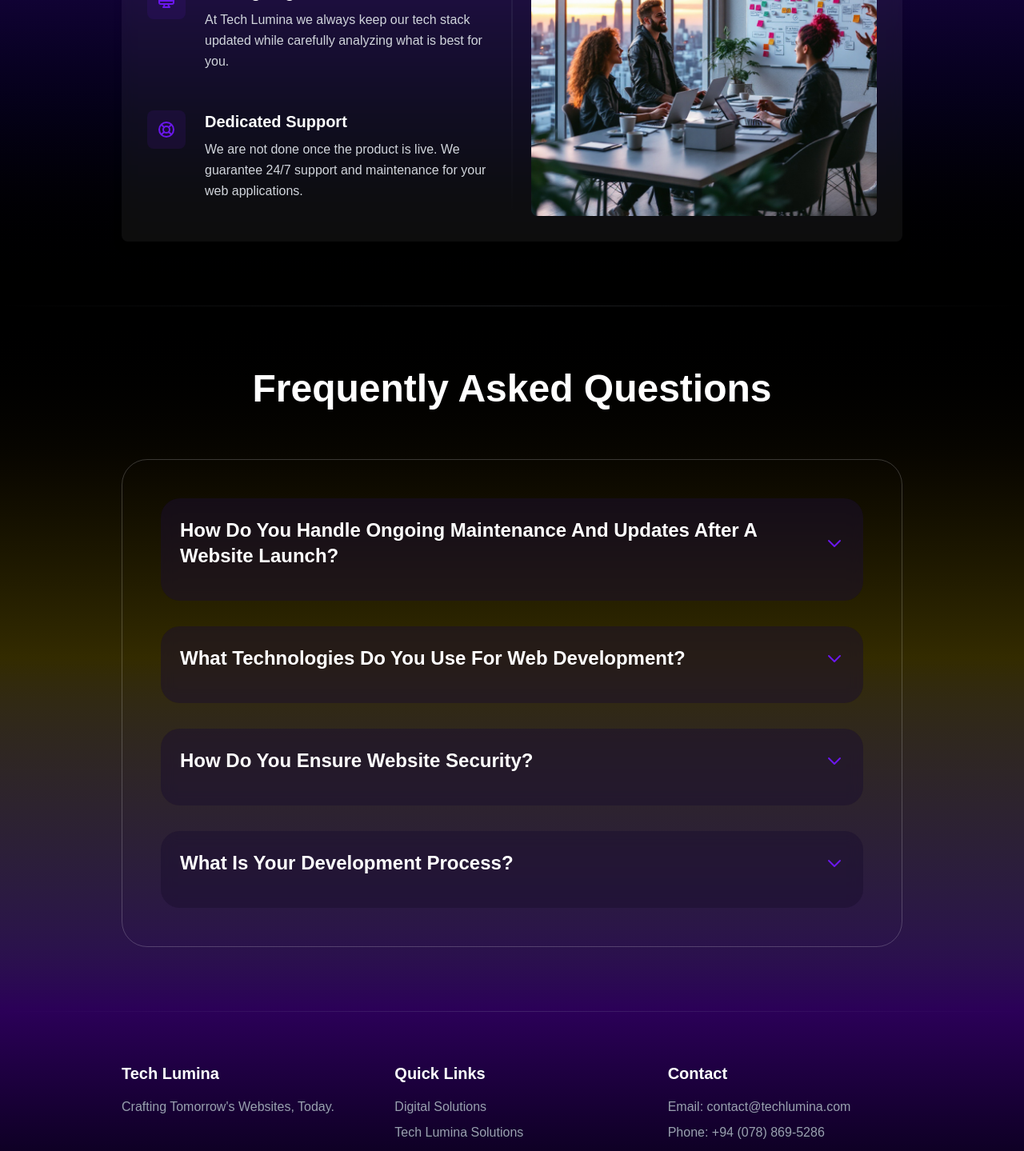
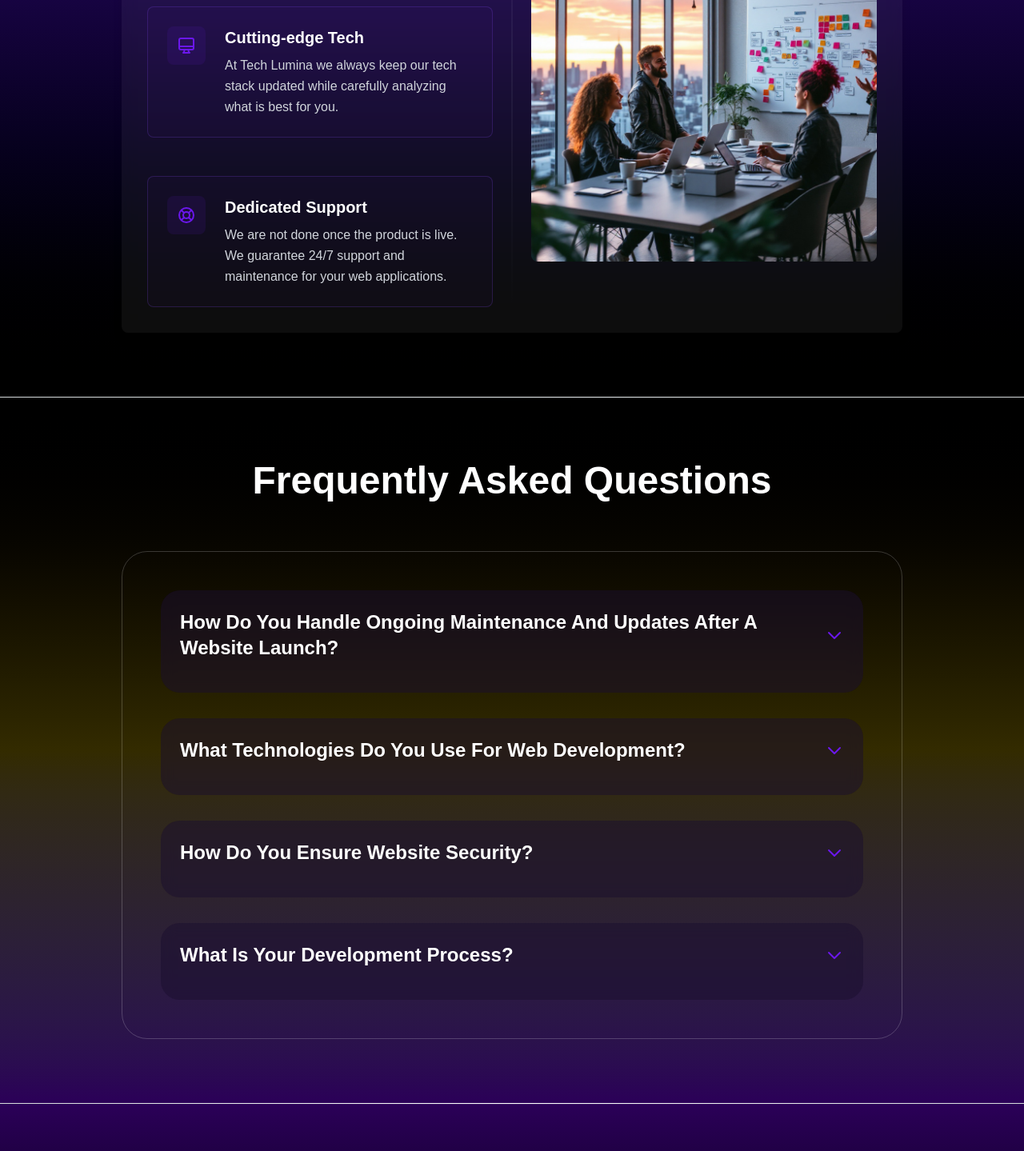
Before and after one commit to dinethnarada/tech-lumina-new, a Next.js app: page / in a window 1280 px wide. Shown: the part 2520-3959 px from the top of the page at 80% size. Built offline with nearby package versions, Linux system fonts and the light colour scheme.

Commit message:
optimization

```diff
--- a/src/app/page.tsx
+++ b/src/app/page.tsx
@@ -25,12 +25,14 @@ export default function Home() {
           <TechLuminaSolutions />
         </div>
       </div>
+      <div className="w-full h-px bg-gradient-to-r from-transparent via-white/20 to-transparent" />
       <div className="relative min-h-screen overflow-hidden bg-gradient-to-b from-black via-[#332b00] to-[#2b0058]">
         <PlexusBackground />
         <div className="relative z-10">
           <Questions />
         </div>
       </div>
+      <div className="w-full h-px bg-gradient-to-r from-transparent via-white to-transparent" />
       <Footer />
     </main>
   );
--- a/src/components/FeatureCard.tsx
+++ b/src/components/FeatureCard.tsx
@@ -6,7 +6,7 @@ interface FeatureCardProps {
 
 const FeatureCard = ({ title, description, icon }: FeatureCardProps) => {
   return (
-    <div className="flex items-start gap-6">
+    <div className="flex items-start gap-6 p-6 rounded-lg border border-violet-500/20 bg-violet-900/5 hover:border-violet-500/40 hover:bg-violet-900/10 transition-all duration-300">
       <div className="w-12 h-12 rounded-lg bg-[#6B17ED]/10 flex items-center justify-center flex-shrink-0">
         {icon}
       </div>
```
